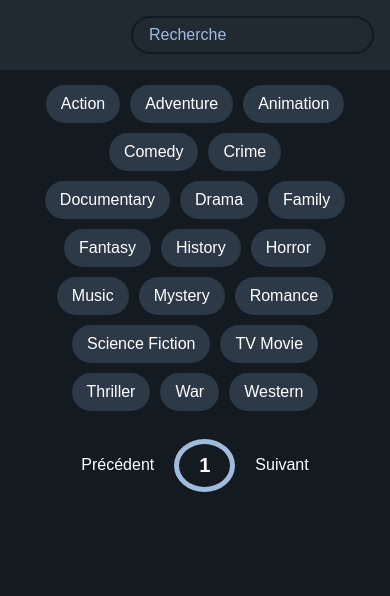
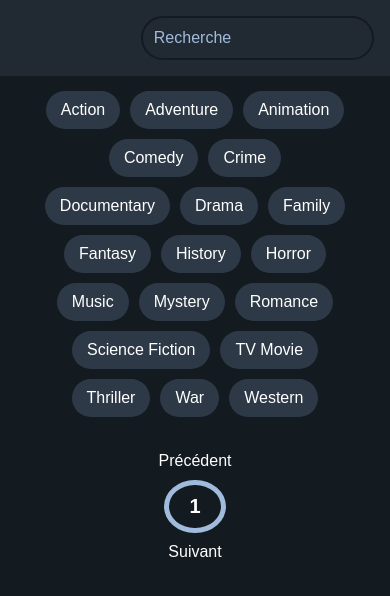
Before and after one commit to Ligax45/Portfolio, a plain HTML site: page SiteTMDB/index.html in a window 390 px wide. Drawn offline with Linux system fonts and the light colour scheme; no server answers.

Commit message:
modif tmdb

```diff
--- a/SiteTMDB/index.html
+++ b/SiteTMDB/index.html
@@ -1,16 +1,16 @@
 <!DOCTYPE html>
 <html lang="en">
   <head>
-    <meta charset="UTF-8">
-    <meta http-equiv="X-UA-Compatible" content="IE=edge">
-    <meta name="viewport" content="width=device-width, initial-scale=1.0">
-    <link rel="stylesheet" href="style.css">
+    <meta charset="UTF-8" />
+    <meta http-equiv="X-UA-Compatible" content="IE=edge" />
+    <meta name="viewport" content="width=device-width, initial-scale=1.0" />
+    <link rel="stylesheet" href="style.css" />
     <title>Movie app</title>
   </head>
   <body>
     <header>
       <form id="form">
-            <input type="text" placeholder="Recherche" id="search" class="search">
+        <input type="text" placeholder="Recherche" id="search" class="search" />
       </form>
     </header>
 
--- a/SiteTMDB/script.js
+++ b/SiteTMDB/script.js
@@ -1,158 +1,158 @@
 //TMDB
-
-const API_KEY = 'api_key=6d95a99033f87ac007f00bdeb9a8e330&language=fr-FR&page=1';
-const BASE_URL ='https://api.themoviedb.org/3/';
-const API_URL = BASE_URL + '/discover/movie?sort_by=popularity.desc&'+API_KEY;
-const IMG_URL = 'https://image.tmdb.org/t/p/w500';
-const searchURL = BASE_URL + '/search/movie?'+API_KEY;
+const API_KEY =
+  "api_key=6d95a99033f87ac007f00bdeb9a8e330&language=fr-FR&page=1";
+const BASE_URL = "https://api.themoviedb.org/3";
+const API_URL = BASE_URL + "/discover/movie?sort_by=popularity.desc&" + API_KEY;
+const IMG_URL = "https://image.tmdb.org/t/p/w500";
+const searchURL = BASE_URL + "/search/movie?" + API_KEY;
 
 const genres = [
   {
-           "id":28,
-           "name":"Action"
+    id: 28,
+    name: "Action",
   },
   {
-           "id":12,
-           "name":"Adventure"
+    id: 12,
+    name: "Adventure",
   },
   {
-           "id":16,
-           "name":"Animation"
+    id: 16,
+    name: "Animation",
   },
   {
-           "id":35,
-           "name":"Comedy"
+    id: 35,
+    name: "Comedy",
   },
   {
-           "id":80,
-           "name":"Crime"
+    id: 80,
+    name: "Crime",
   },
   {
-           "id":99,
-           "name":"Documentary"
+    id: 99,
+    name: "Documentary",
   },
   {
-           "id":18,
-           "name":"Drama"
+    id: 18,
+    name: "Drama",
   },
   {
-           "id":10751,
-           "name":"Family"
+    id: 10751,
+    name: "Family",
   },
   {
-           "id":14,
-           "name":"Fantasy"
+    id: 14,
+    name: "Fantasy",
   },
   {
-           "id":36,
-           "name":"History"
+    id: 36,
+    name: "History",
   },
   {
-           "id":27,
-           "name":"Horror"
+    id: 27,
+    name: "Horror",
   },
   {
-           "id":10402,
-           "name":"Music"
+    id: 10402,
+    name: "Music",
   },
   {
-           "id":9648,
-           "name":"Mystery"
+    id: 9648,
+    name: "Mystery",
   },
   {
-           "id":10749,
-           "name":"Romance"
+    id: 10749,
+    name: "Romance",
   },
   {
-           "id":878,
-           "name":"Science Fiction"
+    id: 878,
+    name: "Science Fiction",
   },
   {
-           "id":10770,
-           "name":"TV Movie"
+    id: 10770,
+    name: "TV Movie",
   },
   {
-           "id":53,
-           "name":"Thriller"
+    id: 53,
+    name: "Thriller",
   },
   {
-           "id":10752,
-           "name":"War"
+    id: 10752,
+    name: "War",
   },
   {
-           "id":37,
-           "name":"Western"
-        }
-     ]
+    id: 37,
+    name: "Western",
+  },
+];
 
-const main = document.getElementById('main');
-const form = document.getElementById('form');
-const search = document.getElementById('search');
-const tagsEl = document.getElementById('tags');
+const main = document.getElementById("main");
+const form = document.getElementById("form");
+const search = document.getElementById("search");
+const tagsEl = document.getElementById("tags");
 
-const prev = document.getElementById('prev');
-const next = document.getElementById('next');
-const current = document.getElementById('current');
+const prev = document.getElementById("prev");
+const next = document.getElementById("next");
+const current = document.getElementById("current");
 
 var currentPage = 1;
 var nextPage = 2;
 var prevPage = 3;
-var lastUrl = '';
+var lastUrl = "";
 var totalPages = 100;
 
-
-var selectedGenre = []
+var selectedGenre = [];
 setGenre();
 function setGenre() {
-    tagsEl.innerHTML='';
-    genres.forEach(genre => {
-        const t= document.createElement('div');
-        t.classList.add('tag');
-        t.id=genre.id;
+  tagsEl.innerHTML = "";
+  genres.forEach((genre) => {
+    const t = document.createElement("div");
+    t.classList.add("tag");
+    t.id = genre.id;
     t.innerText = genre.name;
-        t.addEventListener('click', () => {
-            if(selectedGenre.length == 0){
+    t.addEventListener("click", () => {
+      if (selectedGenre.length == 0) {
         selectedGenre.push(genre.id);
-            }else{
-                if(selectedGenre.includes(genre.id)){
+      } else {
+        if (selectedGenre.includes(genre.id)) {
           selectedGenre.forEach((id, idx) => {
-                        if(id == genre.id){
+            if (id == genre.id) {
               selectedGenre.splice(idx, 1);
             }
-                    })
-                }else{
+          });
+        } else {
           selectedGenre.push(genre.id);
         }
       }
       console.log(selectedGenre);
-            getMovies(API_URL + '&with_genres=' + selectedGenre.join(','))
-            highlightSelection()
-        })
+      getMovies(API_URL + "&with_genres=" + selectedGenre.join(","));
+      highlightSelection();
+    });
     tagsEl.append(t);
-    })
+  });
 }
 
 function highlightSelection() {
-    const tags = document.querySelectorAll('.tag');
-    tags.forEach(tag => {
-        tag.classList.remove('highlight')
-    })
-    if(selectedGenre.length !=0){
-    selectedGenre.forEach(id => {
+  const tags = document.querySelectorAll(".tag");
+  tags.forEach((tag) => {
+    tag.classList.remove("highlight");
+  });
+  if (selectedGenre.length != 0) {
+    selectedGenre.forEach((id) => {
       const highlightedTag = document.getElementById(id);
-        highlightedTag.classList.add('highlight');
-        })
+      highlightedTag.classList.add("highlight");
+    });
   }
 }
-
 
 getMovies(API_URL);
 
 function getMovies(url) {
   lastUrl = url;
-    fetch(url).then(res => res.json()).then(data => {
-        console.log(data.results)
-        if(data.results.length !==0) {
+  fetch(url)
+    .then((res) => res.json())
+    .then((data) => {
+      console.log(data.results);
+      if (data.results.length !== 0) {
         showMovies(data.results);
         currentPage = data.page;
         nextPage = currentPage + 1;
@@ -161,37 +161,37 @@ function getMovies(url) {
 
         current.innerText = currentPage;
 
-            if(currentPage <= 1){
-                prev.classList.add('disabled');
-                next.classList.remove('disabled')
-            }else if(currentPage>= totalPages){
-                prev.classList.remove('disabled');
-                next.classList.add('disabled')
-            }else{
-                prev.classList.remove('disabled');
-                next.classList.remove('disabled')
+        if (currentPage <= 1) {
+          prev.classList.add("disabled");
+          next.classList.remove("disabled");
+        } else if (currentPage >= totalPages) {
+          prev.classList.remove("disabled");
+          next.classList.add("disabled");
+        } else {
+          prev.classList.remove("disabled");
+          next.classList.remove("disabled");
         }
 
-            tagsEl.scrollIntoView({behavior : 'smooth'})
-
-        }else{
-            main.innerHTML = ` <h1 class="no-results"> Aucun résultat trouvé </h1> `
+        tagsEl.scrollIntoView({ behavior: "smooth" });
+      } else {
+        main.innerHTML = ` <h1 class="no-results"> Aucun résultat trouvé </h1> `;
       }
-    })
-
+    });
 }
 
+function showMovies(data) {
+  main.innerHTML = "";
 
-function showMovies(data) {
-    main.innerHTML = '';
-
-    data.forEach(movie => {
-        const {title, poster_path, vote_average, overview} = movie;
-        const movieEl = document.createElement('div');
-        movieEl.classList.add('movie');
-        movieEl.innerHTML =
-        `
-        <img src="${poster_path? IMG_URL+poster_path: "https://via.placeholder.com/1080x1580" }" alt="${title}">
+  data.forEach((movie) => {
+    const { title, poster_path, vote_average, overview } = movie;
+    const movieEl = document.createElement("div");
+    movieEl.classList.add("movie");
+    movieEl.innerHTML = `
+        <img src="${
+          poster_path
+            ? IMG_URL + poster_path
+            : "https://via.placeholder.com/1080x1580"
+        }" alt="${title}">
 
         <div class="movie-info">
             <h3>${title}</h3>
@@ -203,59 +203,59 @@ function showMovies(data) {
             <h3>Synopsis</h3>
             ${overview}
         </div>
-        `
+        `;
 
     main.appendChild(movieEl);
-    })
+  });
 }
 
 function getColor(vote) {
-    if(vote >= 6){
-        return 'green'
-    }else if(vote >= 5){
-        return "orange"
-    }else{
-        return "red"
+  if (vote >= 6) {
+    return "green";
+  } else if (vote >= 5) {
+    return "orange";
+  } else {
+    return "red";
   }
 }
 
-form.addEventListener('submit', (e)=> {
+form.addEventListener("submit", (e) => {
   e.preventDefault();
 
   const searchTerm = search.value;
 
-    if(searchTerm) {
-        getMovies(searchURL+'&query='+searchTerm)
-    }else{
+  if (searchTerm) {
+    getMovies(searchURL + "&query=" + searchTerm);
+  } else {
     getMovies(API_URL);
   }
-})
+});
 
-prev.addEventListener('click', () => {
-    if(prevPage > 0){
+prev.addEventListener("click", () => {
+  if (prevPage > 0) {
     pageCall(prevPage);
   }
-})
+});
 
-next.addEventListener('click', () => {
-    if(nextPage <= totalPages){
+next.addEventListener("click", () => {
+  if (nextPage <= totalPages) {
     pageCall(nextPage);
   }
-})
+});
 
-function pageCall(page){
-    let urlSplit = lastUrl.split('?');
-    let queryParams = urlSplit[1].split('&');
-    let key = queryParams[queryParams.length -1].split('=');
-    if(key[0] != 'page'){
-        let url = lastUrl + '&page='+page
+function pageCall(page) {
+  let urlSplit = lastUrl.split("?");
+  let queryParams = urlSplit[1].split("&");
+  let key = queryParams[queryParams.length - 1].split("=");
+  if (key[0] != "page") {
+    let url = lastUrl + "&page=" + page;
     getMovies(url);
-    }else{
+  } else {
     key[1] = page.toString();
-        let a = key.join('=');
-        queryParams[queryParams.length -1] = a;
-        let b = queryParams.join('&');
-        let url = urlSplit[0] + '?' + b
+    let a = key.join("=");
+    queryParams[queryParams.length - 1] = a;
+    let b = queryParams.join("&");
+    let url = urlSplit[0] + "?" + b;
     getMovies(url);
   }
 }
--- a/SiteTMDB/style.css
+++ b/SiteTMDB/style.css
@@ -1,26 +1,26 @@
-*{
+* {
   box-sizing: border-box;
 }
 
-:root{
-    --primary-color: #131A20;
+:root {
+  --primary-color: #131a20;
   --secondary-color: #212933;
 }
 
-body{
+body {
   background-color: var(--primary-color);
-    font-family: 'Poppins', sans-serif;
+  font-family: "Poppins", sans-serif;
   margin: 0;
 }
 
-header{
+header {
   padding: 1rem;
   display: flex;
   justify-content: flex-end;
   background-color: var(--secondary-color);
 }
 
-.search{
+.search {
   background-color: transparent;
   border: 2px solid var(--primary-color);
   padding: 0.5rem 1rem;
@@ -30,38 +30,36 @@ header{
   font-family: inherit;
 }
 
-.search:focus{
+.search:focus {
   outline: 0;
   background-color: var(--primary-color);
 }
 
-.search::placeholder{
-    color: #A0BBDC;
+.search::placeholder {
+  color: #a0bbdc;
 }
 
-
-main{
+main {
   display: flex;
   flex-wrap: wrap;
   justify-content: center;
 }
 
-
-.movie{
+.movie {
   width: 300px;
   margin: 1rem;
   border-radius: 3px;
-    box-shadow: 0.2px 4px 5px rgba(0,0,0,0.1);
+  box-shadow: 0.2px 4px 5px rgba(0, 0, 0, 0.1);
   background-color: var(--secondary-color);
   position: relative;
   overflow: hidden;
 }
 
-.movie img{
+.movie img {
   width: 100%;
 }
 
-.movie-info{
+.movie-info {
   color: #fff;
   display: flex;
   align-items: center;
@@ -70,30 +68,30 @@ main{
   letter-spacing: 0.5px;
 }
 
-.movie-info h3{
+.movie-info h3 {
   margin-top: 0;
 }
 
-.movie-info span{
+.movie-info span {
   background-color: var(--primary-color);
   padding: 0.25rem 0.5rem;
   border-radius: 3px;
   font-weight: bold;
 }
 
-.movie-info span.green{
+.movie-info span.green {
   color: lightgreen;
 }
 
-.movie-info span.orange{
+.movie-info span.orange {
   color: orange;
 }
 
-.movie-info span.red{
+.movie-info span.red {
   color: red;
 }
 
-.overview{
+.overview {
   position: absolute;
   left: 0;
   right: 0;
@@ -106,7 +104,7 @@ main{
   transition: 0.3s ease-in;
 }
 
-.movie:hover .overview{
+.movie:hover .overview {
   transform: translateY(0);
 }
 
@@ -158,7 +156,52 @@ main{
 .current {
   padding: 10px 20px;
   border-radius: 50%;
-    border: 5px solid #A0BBDC;
+  border: 5px solid #a0bbdc;
   font-size: 20px;
   font-weight: 600;
 }
+
+@media (min-width: 1024px) {
+  .movie {
+    width: 250px;
+    margin: 1rem;
+  }
+  .search {
+    width: 300px;
+  }
+}
+
+@media (min-width: 600px) and (max-width: 1024px) {
+  .movie {
+    width: 250px;
+    margin: 1rem;
+  }
+
+  .search {
+    width: 250px;
+  }
+
+  .pagination .page {
+    padding: 15px;
+  }
+}
+
+@media (max-width: 600px) {
+  .movie {
+    width: 100%;
+    margin: 1rem;
+  }
+
+  .search {
+    width: 100%;
+    padding: 0.7rem;
+  }
+
+  .pagination .page {
+    padding: 10px;
+  }
+
+  .pagination {
+    flex-direction: column;
+  }
+}
```
Lines whose indentation alone changed are shown as unchanged.
